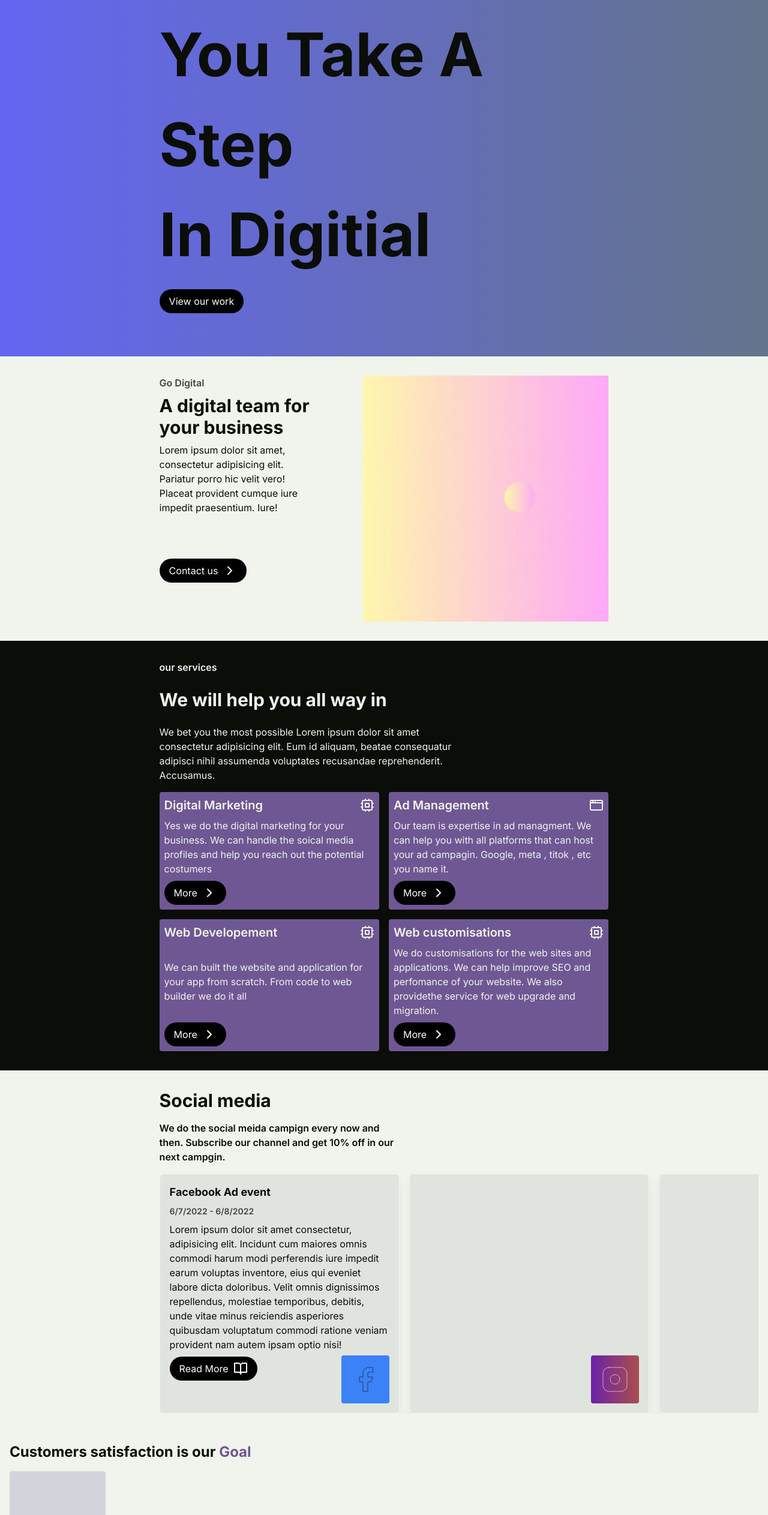
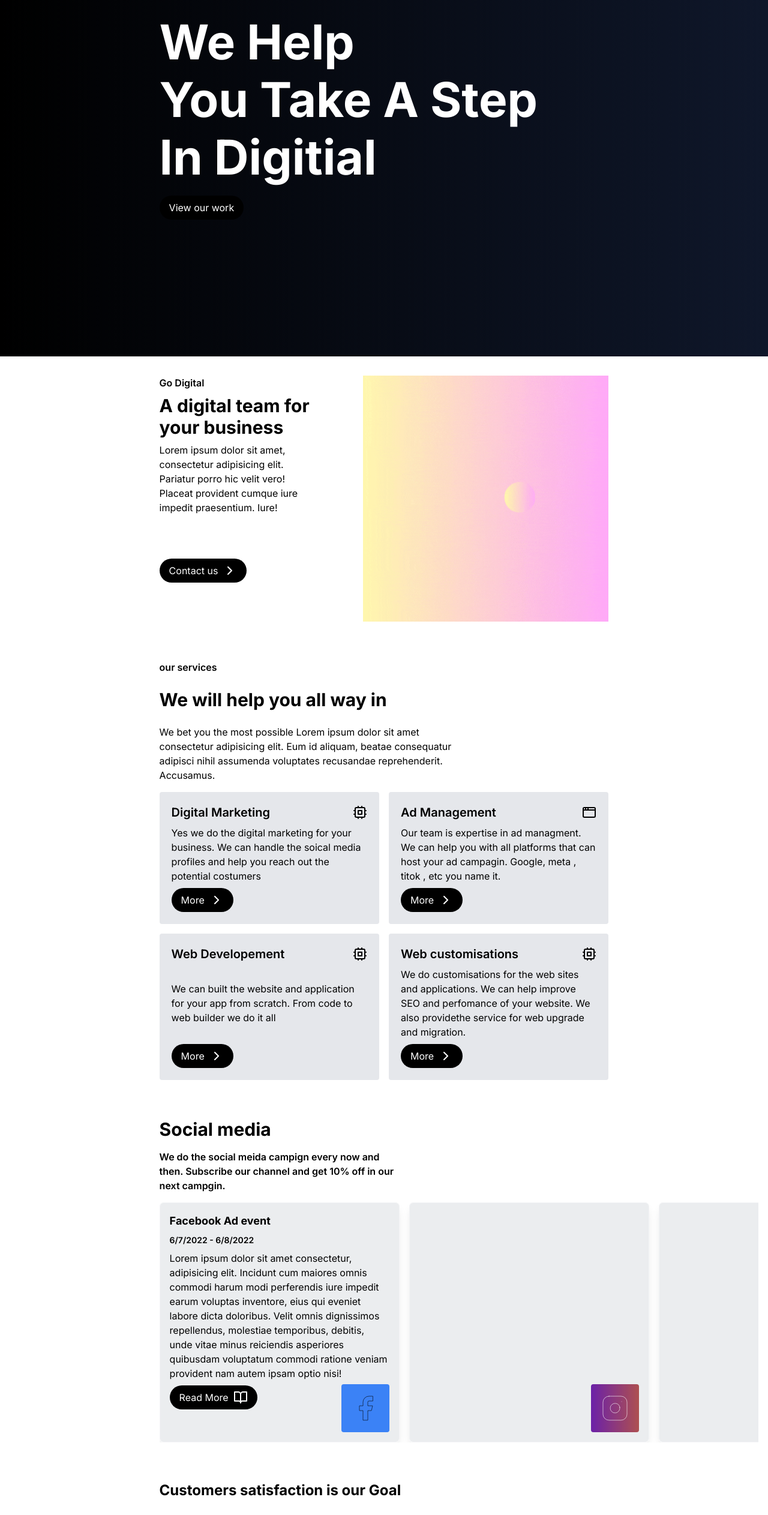
Before and after one commit to Krisna07/Digithink, a Next.js app: page / in a window 1280 px wide. Shown: the part 272-2797 px from the top of the page at 60% size. Built offline with nearby package versions, Linux system fonts and the light colour scheme.

Commit message:
theme update

```diff
--- a/src/app/Components/Homepage/Customers.tsx
+++ b/src/app/Components/Homepage/Customers.tsx
@@ -2,12 +2,13 @@ import React from "react";
 
 const Customers = () => {
   return (
-    <div className="w-full grid place-items-left p-4 gap-4">
-      <h2 className=" text-2xl font-bold text-left">
-        Customers satisfaction is our{" "}
-        <span className="text-accent-color hover:underline">Goal</span>
-      </h2>
-      <div className="w-40 h-40 bg-gray-300 p-4 rounded hover:scale-[1.01] hover:shadow-lg"></div>
+    <div className="w-full grid place-items-center p-4 py-8 gap-4 bg-hover-Text text-background-color">
+      <div className="md:w-[60%] grid gap-4">
+        <h2 className=" text-2xl font-bold text-left">
+          Customers satisfaction is our{" "}
+          <span className=" hover:underline">Goal</span>
+        </h2>
+      </div>
     </div>
   );
 };
--- a/src/app/Components/Homepage/Herosection.tsx
+++ b/src/app/Components/Homepage/Herosection.tsx
@@ -3,9 +3,9 @@ import Button from "../Button";
 
 const Herosection = () => {
   return (
-    <div className="w-full h-[800px]  p-4 bg-gradient-to-r from-indigo-500 to-slate-500 grid place-items-center box-border text-center gap-4">
-      <div className="md:w-[60%] w-full  grid gap-4 place-items-left box-border">
-        <h1 className="text-6xl md:text-[100px] font-bold text-left leading-[150%]">
+    <div className="w-full h-[800px]  p-4 bg-gradient-to-r from-black to-slate-900 grid place-items-center box-border text-center gap-4">
+      <div className="md:w-[60%] w-full text-white  grid gap-4 place-items-left box-border">
+        <h1 className="text-6xl md:text-[80px] font-bold text-left leading-[120%]">
           We Help <br /> You Take A Step <br /> In Digitial
         </h1>
         <Button btnText="View our work" />
--- a/src/app/Components/Homepage/Homeservices.tsx
+++ b/src/app/Components/Homepage/Homeservices.tsx
@@ -38,7 +38,7 @@ const Homeservices = () => {
           <div className="grid md:grid-cols-2 lg:grid-col-4  gap-4 ">
             {services.map((service) => (
               <div
-                className="bg-accent-color h-full rounded p-2 text-background-color flex flex-col justify-between gap-2   "
+                className="bg-gray-200 h-full rounded p-[20px] text-background-color flex flex-col justify-between gap-2   "
                 key={service.title}
               >
                 <div className="w-full flex justify-between items-center text-xl font-semibold ">
--- a/src/app/globals.css
+++ b/src/app/globals.css
@@ -3,12 +3,10 @@
 @tailwind utilities;
 
 :root {
-  --textcolor: #0b0d08;
-  --backgroundColor: #f0f4ec;
-  --primaryBtn: #a492bf;
-  --secondaryBtn: #e0e6d5;
-  --accent: #6f5794;
-  --textHover: #434441;
+  --secondaryColor: gray;
+  --btnColor: black;
+  --hoverBtn: rgb(109, 109, 109);
+  --accentColor: rgb(145, 66, 66);
 }
 
 /* @media (prefers-color-scheme: dark) {
@@ -25,6 +23,5 @@
 body {
   margin: 0 auto;
   padding: 0;
-  background-color: var(--backgroundColor);
-  color: var(--textcolor);
+  background-color: white;
 }
```
